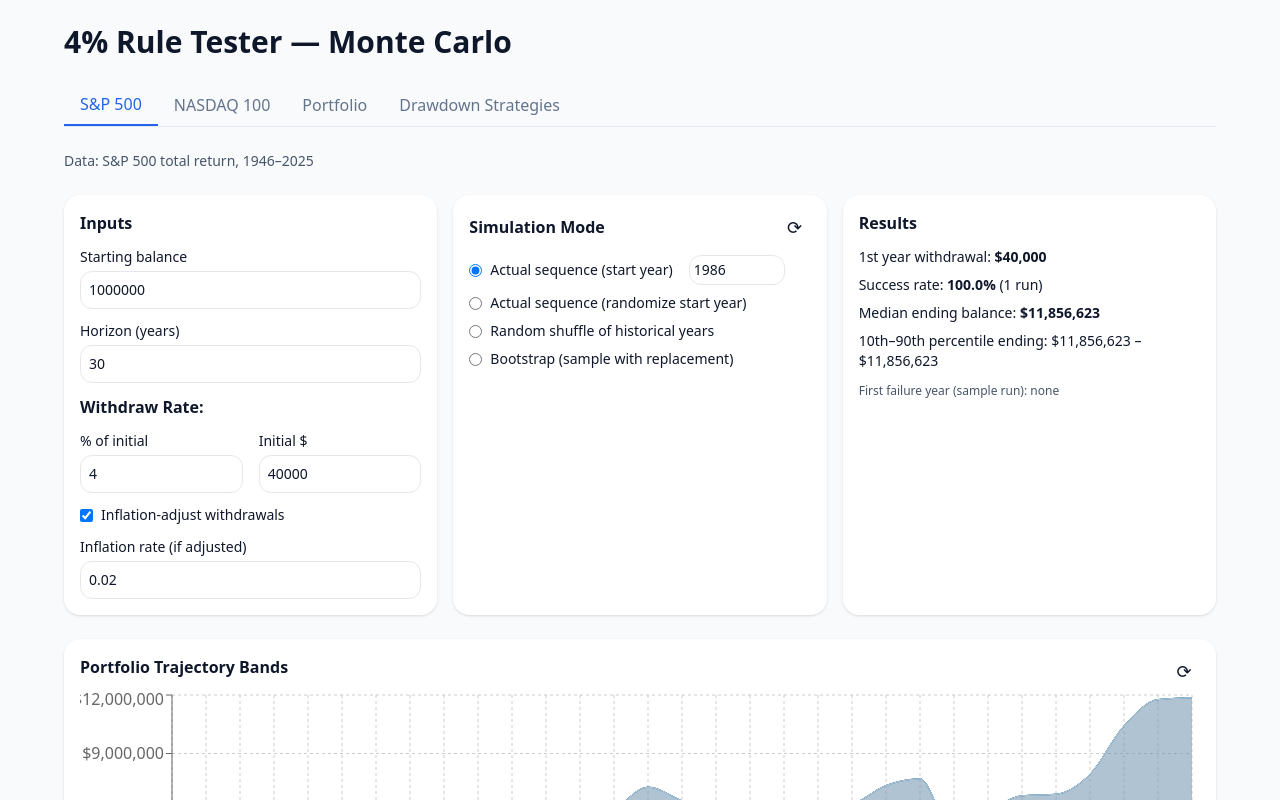
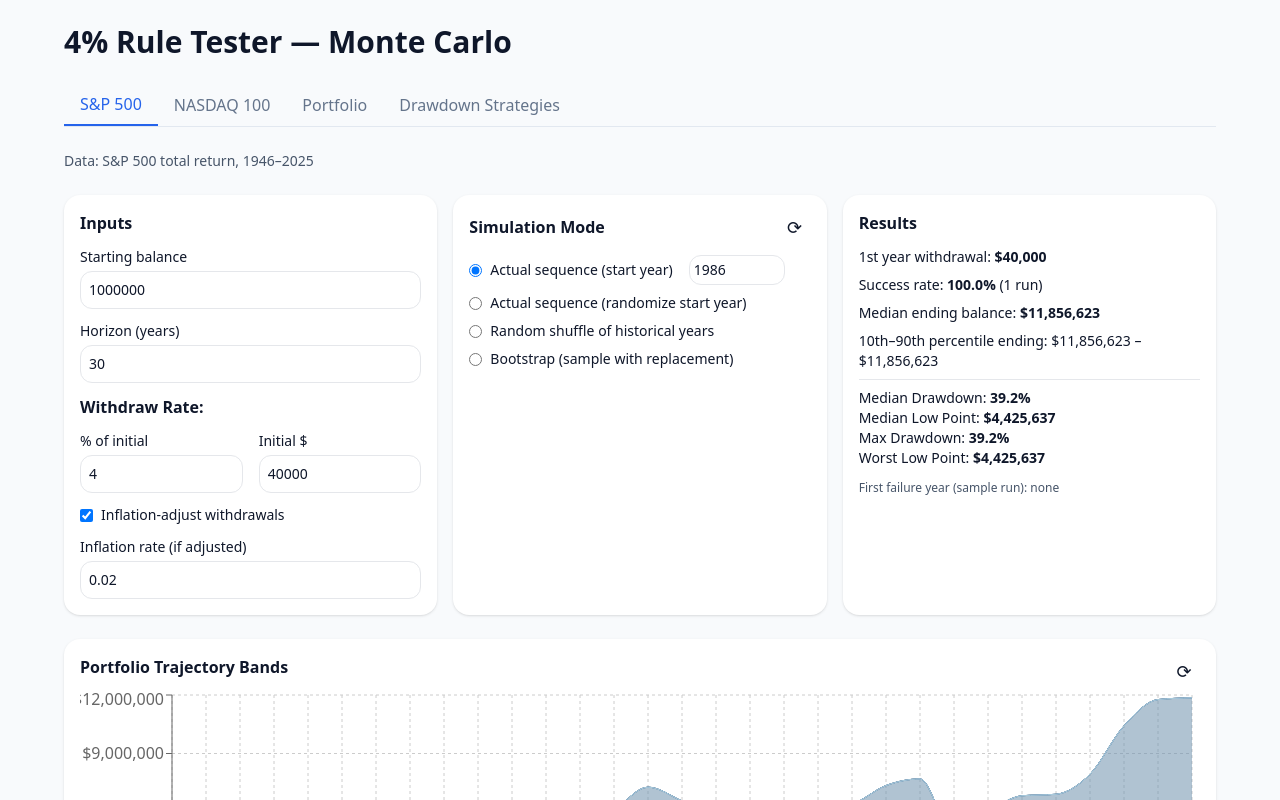
Before and after one commit to GodsMoon/bucket-retirement-calculator, a React (Vite) app: page / in a window 1280 px wide. Shown: the top 800 px of the page. Built offline with nearby package versions, Linux system fonts and the light colour scheme.

Commit message:
Add drawdown statistics to results pane for all tabs

```diff
--- a/src/components/DrawdownTab.tsx
+++ b/src/components/DrawdownTab.tsx
@@ -2,7 +2,7 @@ import React, { useMemo } from "react";
 import { LineChart, Line, XAxis, YAxis, Tooltip, ResponsiveContainer, Legend, Area, AreaChart, CartesianGrid } from "recharts";
 import type { DrawdownStrategies } from "../App";
 import { SP500_TOTAL_RETURNS, NASDAQ100_TOTAL_RETURNS } from "../data/returns";
-import { pctToMult, bootstrapSample, shuffle, percentile } from "../lib/simulation";
+import { pctToMult, bootstrapSample, shuffle, percentile, calculateDrawdownStats } from "../lib/simulation";
 
 // ... (imports)
 
@@ -205,7 +205,7 @@ function simulateCapeBased(
     const cape = capeData[currentYear] || 25; // Default to 25 if no data
     const capeYield = 1 / cape;
     const withdrawalRate = basePercentage + capeFraction * capeYield;
-    let withdrawalAmount = balances[y].total * withdrawalRate;
+    const withdrawalAmount = balances[y].total * withdrawalRate;
 
     withdrawals[y] = withdrawalAmount;
 
@@ -358,6 +358,7 @@ const DrawdownTab: React.FC<DrawdownTabProps> = ({
       }
     }
     return runs;
+    // eslint-disable-next-line react-hooks/exhaustive-deps
   }, [cash, spy, qqq, horizon, initialWithdrawalAmount, inflationRate, inflationAdjust, mode, numRuns, startYear, returnsByYear, startBalance, years, refreshCounter, strategy, guytonKlingerParams, floorAndCeilingParams, capeBasedParams]);
 
 
@@ -366,6 +367,11 @@ const DrawdownTab: React.FC<DrawdownTabProps> = ({
     const successCount = sims.filter(s => s.failedYear === null).length;
     const successRate = successCount / sims.length;
     const endingBalances = sims.map(s => s.balances[horizon].total);
+
+    const drawdownStats = calculateDrawdownStats(sims.map(s => ({
+      ...s,
+      balances: s.balances.map(b => b.total),
+    })));
 
     const bands: { year: number; p10: number; p25: number; p50: number; p75: number; p90: number; }[] = [];
     for (let t = 0; t <= horizon; t++) {
@@ -379,7 +385,7 @@ const DrawdownTab: React.FC<DrawdownTabProps> = ({
         p90: percentile(balT, 0.90),
       });
     }
-    return { successRate, endingBalances, bands };
+    return { successRate, endingBalances, bands, ...drawdownStats };
   }, [sims, horizon]);
 
   const sampleRun = sims[0];
@@ -540,6 +546,12 @@ const DrawdownTab: React.FC<DrawdownTabProps> = ({
               <div>Success rate: <span className="font-semibold">{(stats.successRate * 100).toFixed(1)}%</span> ({sims.length} run{sims.length !== 1 ? 's' : ''})</div>
               <div>Median ending balance: <span className="font-semibold">{currency.format(percentile(stats.endingBalances, 0.5))}</span></div>
               <div>10th–90th percentile ending: {currency.format(percentile(stats.endingBalances, 0.10))} – {currency.format(percentile(stats.endingBalances, 0.90))}</div>
+              <div className="border-t pt-2 mt-2">
+                <div>Median Drawdown: <span className="font-semibold">{(stats.medianDrawdown * 100).toFixed(1)}%</span></div>
+                <div>Median Low Point: <span className="font-semibold">{currency.format(stats.medianLowPoint)}</span></div>
+                <div>Max Drawdown: <span className="font-semibold">{(stats.maxDrawdown * 100).toFixed(1)}%</span></div>
+                <div>Worst Low Point: <span className="font-semibold">{currency.format(stats.worstLowPoint)}</span></div>
+              </div>
             </div>
           )}
           {sampleRun && (
@@ -604,8 +616,8 @@ const DrawdownTab: React.FC<DrawdownTabProps> = ({
                 <XAxis dataKey="year" />
                 <YAxis tickFormatter={(v: number) => `${(v * 100).toFixed(0)}%`} />
                 <Tooltip
-                  formatter={(value: number, _: string, props: any) => {
-                    const total = props.payload.cash + props.payload.spy + props.payload.qqq;
+                  formatter={(value: number, _: string, props: { payload?: { cash: number; spy: number; qqq: number } }) => {
+                    const total = props.payload ? props.payload.cash + props.payload.spy + props.payload.qqq : 0;
                     const pct = total === 0 ? 0 : (value / total) * 100;
                     return `${currency.format(value)} (${pct.toFixed(1)}%)`;
                   }}
--- a/src/components/Nasdaq100Tab.tsx
+++ b/src/components/Nasdaq100Tab.tsx
@@ -1,7 +1,7 @@
 import React, { useMemo } from "react";
 import { LineChart, Line, XAxis, YAxis, Tooltip, ResponsiveContainer, Legend, Area, AreaChart, CartesianGrid } from "recharts";
 import { NASDAQ100_TOTAL_RETURNS } from "../data/returns";
-import { pctToMult, bootstrapSample, shuffle, percentile } from "../lib/simulation";
+import { pctToMult, bootstrapSample, shuffle, percentile, calculateDrawdownStats } from "../lib/simulation";
 import type { RunResult } from "../lib/simulation";
 
 function simulatePath(
@@ -105,6 +105,7 @@ const Nasdaq100Tab: React.FC<NasdaqTabProps> = ({
     }
 
     return sequences;
+    // eslint-disable-next-line react-hooks/exhaustive-deps
   }, [horizon, numRuns, mode, refreshCounter]);
 
   const sims = useMemo(() => {
@@ -140,6 +141,7 @@ const Nasdaq100Tab: React.FC<NasdaqTabProps> = ({
     }
 
     return runs;
+    // eslint-disable-next-line react-hooks/exhaustive-deps
   }, [mode, numRuns, availableMultipliers, horizon, startBalance, withdrawRate, inflationRate, inflationAdjust, actualSequenceMultipliers, randomStartSequenceMultipliers, refreshCounter]);
 
   const stats = useMemo(() => {
@@ -149,6 +151,7 @@ const Nasdaq100Tab: React.FC<NasdaqTabProps> = ({
     const endingBalances = sims.map(s => s.balances[s.balances.length - 1]);
     const successCount = sims.filter(s => s.failedYear === null).length;
     const successRate = successCount / sims.length;
+    const drawdownStats = calculateDrawdownStats(sims);
 
     // Percentile bands across years
     const bands: { year: number; p10: number; p25: number; p50: number; p75: number; p90: number; }[] = [];
@@ -164,7 +167,7 @@ const Nasdaq100Tab: React.FC<NasdaqTabProps> = ({
       });
     }
 
-    return { successRate, endingBalances, bands };
+    return { successRate, endingBalances, bands, ...drawdownStats };
   }, [sims, horizon]);
 
   const sampleRun = sims[0];
@@ -271,6 +274,12 @@ const Nasdaq100Tab: React.FC<NasdaqTabProps> = ({
               <div>Success rate: <span className="font-semibold">{(stats.successRate * 100).toFixed(1)}%</span> ({sims.length} run{sims.length !== 1 ? 's' : ''})</div>
               <div>Median ending balance: <span className="font-semibold">{currency.format(percentile(stats.endingBalances, 0.5))}</span></div>
               <div>10th–90th percentile ending: {currency.format(percentile(stats.endingBalances, 0.10))} – {currency.format(percentile(stats.endingBalances, 0.90))}</div>
+              <div className="border-t pt-2 mt-2">
+                <div>Median Drawdown: <span className="font-semibold">{(stats.medianDrawdown * 100).toFixed(1)}%</span></div>
+                <div>Median Low Point: <span className="font-semibold">{currency.format(stats.medianLowPoint)}</span></div>
+                <div>Max Drawdown: <span className="font-semibold">{(stats.maxDrawdown * 100).toFixed(1)}%</span></div>
+                <div>Worst Low Point: <span className="font-semibold">{currency.format(stats.worstLowPoint)}</span></div>
+              </div>
             </div>
           )}
           {sampleRun && (
--- a/src/components/PortfolioTab.tsx
+++ b/src/components/PortfolioTab.tsx
@@ -2,7 +2,7 @@ import React, { useMemo } from "react";
 import { LineChart, Line, XAxis, YAxis, Tooltip, ResponsiveContainer, Legend, Area, AreaChart, CartesianGrid } from "recharts";
 import type { DrawdownStrategy } from "../App";
 import { SP500_TOTAL_RETURNS, NASDAQ100_TOTAL_RETURNS } from "../data/returns";
-import { pctToMult, bootstrapSample, shuffle, percentile } from "../lib/simulation";
+import { pctToMult, bootstrapSample, shuffle, percentile, calculateDrawdownStats } from "../lib/simulation";
 
 // ... (imports)
 
@@ -224,6 +224,7 @@ const PortfolioTab: React.FC<PortfolioTabProps> = ({
       }
     }
     return runs;
+    // eslint-disable-next-line react-hooks/exhaustive-deps
   }, [cash, spy, qqq, horizon, initialWithdrawalAmount, inflationRate, inflationAdjust, drawdownStrategy, mode, numRuns, startYear, returnsByYear, startBalance, years, refreshCounter]);
 
 
@@ -232,6 +233,11 @@ const PortfolioTab: React.FC<PortfolioTabProps> = ({
     const successCount = sims.filter(s => s.failedYear === null).length;
     const successRate = successCount / sims.length;
     const endingBalances = sims.map(s => s.balances[horizon].total);
+
+    const drawdownStats = calculateDrawdownStats(sims.map(s => ({
+      ...s,
+      balances: s.balances.map(b => b.total),
+    })));
 
     const bands: { year: number; p10: number; p25: number; p50: number; p75: number; p90: number; }[] = [];
     for (let t = 0; t <= horizon; t++) {
@@ -245,7 +251,7 @@ const PortfolioTab: React.FC<PortfolioTabProps> = ({
         p90: percentile(balT, 0.90),
       });
     }
-    return { successRate, endingBalances, bands };
+    return { successRate, endingBalances, bands, ...drawdownStats };
   }, [sims, horizon]);
 
   const sampleRun = sims[0];
@@ -365,6 +371,12 @@ const PortfolioTab: React.FC<PortfolioTabProps> = ({
               <div>Success rate: <span className="font-semibold">{(stats.successRate * 100).toFixed(1)}%</span> ({sims.length} run{sims.length !== 1 ? 's' : ''})</div>
               <div>Median ending balance: <span className="font-semibold">{currency.format(percentile(stats.endingBalances, 0.5))}</span></div>
               <div>10th–90th percentile ending: {currency.format(percentile(stats.endingBalances, 0.10))} – {currency.format(percentile(stats.endingBalances, 0.90))}</div>
+              <div className="border-t pt-2 mt-2">
+                <div>Median Drawdown: <span className="font-semibold">{(stats.medianDrawdown * 100).toFixed(1)}%</span></div>
+                <div>Median Low Point: <span className="font-semibold">{currency.format(stats.medianLowPoint)}</span></div>
+                <div>Max Drawdown: <span className="font-semibold">{(stats.maxDrawdown * 100).toFixed(1)}%</span></div>
+                <div>Worst Low Point: <span className="font-semibold">{currency.format(stats.worstLowPoint)}</span></div>
+              </div>
             </div>
           )}
           {sampleRun && (
@@ -429,8 +441,8 @@ const PortfolioTab: React.FC<PortfolioTabProps> = ({
                 <XAxis dataKey="year" />
                 <YAxis tickFormatter={(v: number) => `${(v * 100).toFixed(0)}%`} />
                 <Tooltip
-                  formatter={(value: number, _: string, props: any) => {
-                    const total = props.payload.cash + props.payload.spy + props.payload.qqq;
+                  formatter={(value: number, _: string, props: { payload?: { cash: number; spy: number; qqq: number } }) => {
+                    const total = props.payload ? props.payload.cash + props.payload.spy + props.payload.qqq : 0;
                     const pct = total === 0 ? 0 : (value / total) * 100;
                     return `${currency.format(value)} (${pct.toFixed(1)}%)`;
                   }}
--- a/src/components/S&P500Tab.tsx
+++ b/src/components/S&P500Tab.tsx
@@ -1,7 +1,7 @@
 import React, { useMemo } from "react";
 import { LineChart, Line, XAxis, YAxis, Tooltip, ResponsiveContainer, Legend, Area, AreaChart, CartesianGrid } from "recharts";
 import { SP500_TOTAL_RETURNS } from "../data/returns";
-import { pctToMult, bootstrapSample, shuffle, percentile } from "../lib/simulation";
+import { pctToMult, bootstrapSample, shuffle, percentile, calculateDrawdownStats } from "../lib/simulation";
 import type { RunResult } from "../lib/simulation";
 
 function simulatePath(
@@ -105,6 +105,7 @@ const SPTab: React.FC<SPTabProps> = ({
     }
 
     return sequences;
+    // eslint-disable-next-line react-hooks/exhaustive-deps
   }, [horizon, numRuns, mode, refreshCounter]);
 
   const sims = useMemo(() => {
@@ -140,6 +141,7 @@ const SPTab: React.FC<SPTabProps> = ({
     }
 
     return runs;
+    // eslint-disable-next-line react-hooks/exhaustive-deps
   }, [mode, numRuns, availableMultipliers, horizon, startBalance, withdrawRate, inflationRate, inflationAdjust, actualSequenceMultipliers, randomStartSequenceMultipliers, refreshCounter]);
 
   const stats = useMemo(() => {
@@ -149,6 +151,7 @@ const SPTab: React.FC<SPTabProps> = ({
     const endingBalances = sims.map(s => s.balances[s.balances.length - 1]);
     const successCount = sims.filter(s => s.failedYear === null).length;
     const successRate = successCount / sims.length;
+    const drawdownStats = calculateDrawdownStats(sims);
 
     // Percentile bands across years
     const bands: { year: number; p10: number; p25: number; p50: number; p75: number; p90: number; }[] = [];
@@ -164,7 +167,7 @@ const SPTab: React.FC<SPTabProps> = ({
       });
     }
 
-    return { successRate, endingBalances, bands };
+    return { successRate, endingBalances, bands, ...drawdownStats };
   }, [sims, horizon]);
 
   const sampleRun = sims[0];
@@ -271,6 +274,12 @@ const SPTab: React.FC<SPTabProps> = ({
               <div>Success rate: <span className="font-semibold">{(stats.successRate * 100).toFixed(1)}%</span> ({sims.length} run{sims.length !== 1 ? 's' : ''})</div>
               <div>Median ending balance: <span className="font-semibold">{currency.format(percentile(stats.endingBalances, 0.5))}</span></div>
               <div>10th–90th percentile ending: {currency.format(percentile(stats.endingBalances, 0.10))} – {currency.format(percentile(stats.endingBalances, 0.90))}</div>
+              <div className="border-t pt-2 mt-2">
+                <div>Median Drawdown: <span className="font-semibold">{(stats.medianDrawdown * 100).toFixed(1)}%</span></div>
+                <div>Median Low Point: <span className="font-semibold">{currency.format(stats.medianLowPoint)}</span></div>
+                <div>Max Drawdown: <span className="font-semibold">{(stats.maxDrawdown * 100).toFixed(1)}%</span></div>
+                <div>Worst Low Point: <span className="font-semibold">{currency.format(stats.worstLowPoint)}</span></div>
+              </div>
             </div>
           )}
           {sampleRun && (
--- a/src/lib/simulation.ts
+++ b/src/lib/simulation.ts
@@ -35,3 +35,34 @@ export function percentile(values: number[], p: number): number {
   const w = idx - lo;
   return sorted[lo] * (1 - w) + sorted[hi] * w;
 }
+
+export function calculateDrawdownStats(sims: RunResult[]) {
+  const maxDrawdowns: number[] = [];
+  const lowPoints: number[] = [];
+
+  for (const sim of sims) {
+    let peak = sim.balances[0];
+    let maxDrawdown = 0;
+    let lowPoint = sim.balances[0];
+
+    for (const balance of sim.balances) {
+      if (balance > peak) {
+        peak = balance;
+      }
+      const drawdown = peak > 0 ? (peak - balance) / peak : 0;
+      if (drawdown > maxDrawdown) {
+        maxDrawdown = drawdown;
+        lowPoint = balance;
+      }
+    }
+    maxDrawdowns.push(maxDrawdown);
+    lowPoints.push(lowPoint);
+  }
+
+  return {
+    medianDrawdown: percentile(maxDrawdowns, 0.5),
+    medianLowPoint: percentile(lowPoints, 0.5),
+    maxDrawdown: Math.max(...maxDrawdowns),
+    worstLowPoint: Math.min(...lowPoints),
+  };
+}
```
